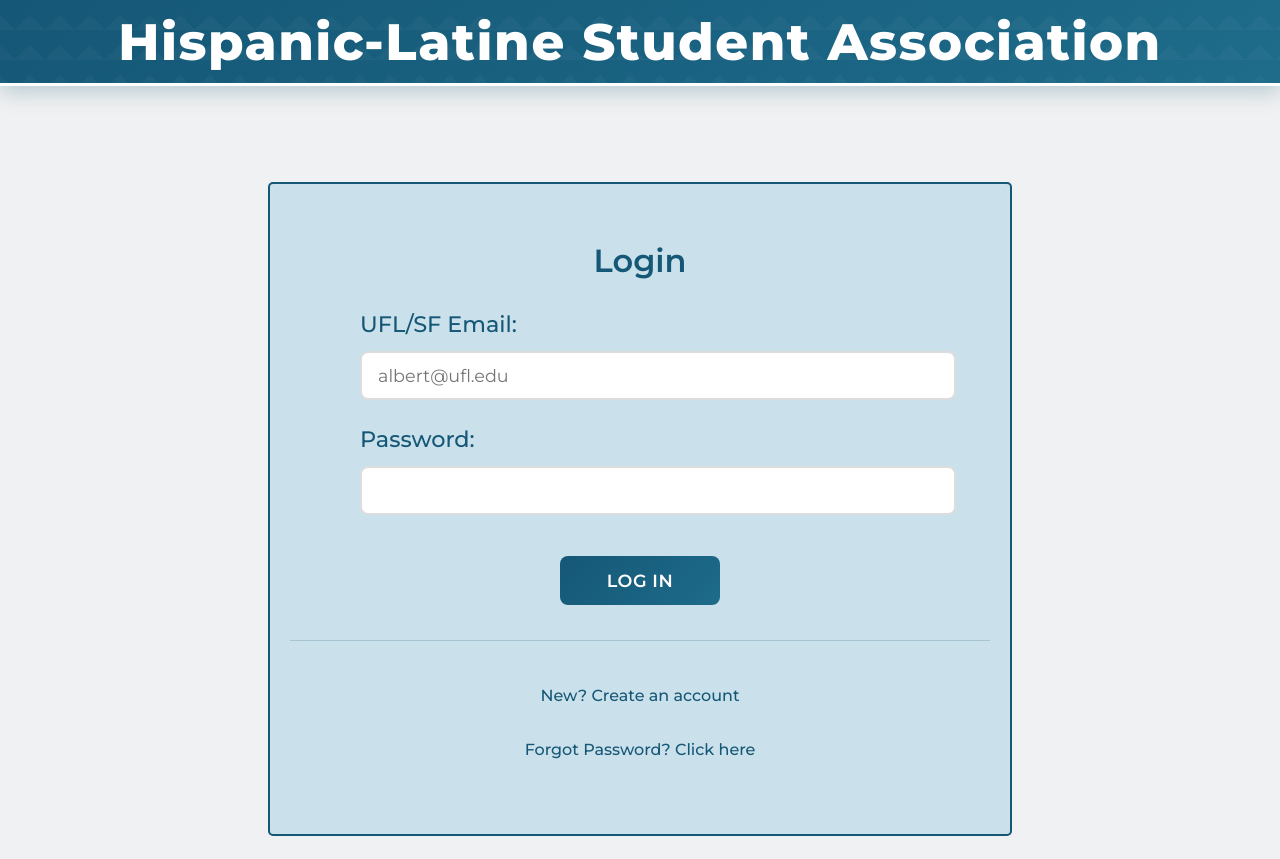
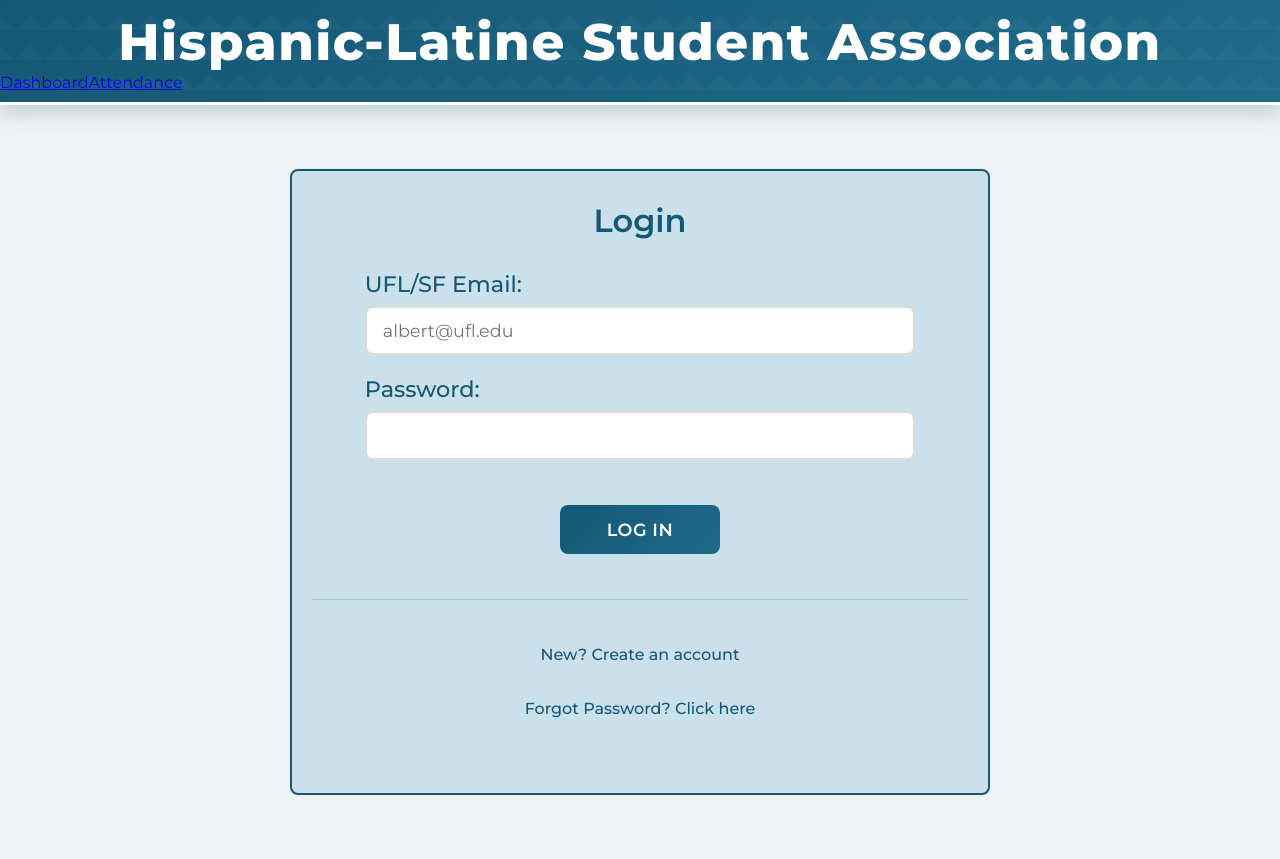
Before and after one commit to hsasecretary/hsapoints, a React (Create React App) app: page /login in a window 1280 px wide. Before the commit the page ends 836 px from the top, so only its background shows below. Built offline with nearby package versions, Linux system fonts and the light colour scheme; no server answers.

Commit message:
Fix: SignUp indentation and redirection to home page

```diff
--- a/src/App.js
+++ b/src/App.js
@@ -11,7 +11,7 @@
 
 import React, { useEffect, useState } from "react";
 import { onAuthStateChanged, signOut } from 'firebase/auth';
-import { auth, db} from './firebase';
+import { auth, db } from './firebase';
 import { doc, onSnapshot } from 'firebase/firestore';
 
 function App() {
@@ -22,11 +22,9 @@
     const [rolesLoaded, setRolesLoaded] = useState(false);
 
     useEffect(() => {
-		const listen = onAuthStateChanged(auth, (user) =>{
-			if(!user)
-			{
+        const listen = onAuthStateChanged(auth, (user) => {
+            if (!user) {
                 setUserEmail(null);
-				signOut(auth);
             } else {
                 setUserEmail(user.email);
             }
@@ -34,12 +32,9 @@
         });
         return () => {
             listen();
-        }
+        };
     }, []);
 
-    // Read the user's roles straight from their Firestore document.
-    // onSnapshot keeps this live, so flipping `eboard` in Firebase updates
-    // the site without the user having to sign out and back in.
     useEffect(() => {
         if (!userEmail) {
             setIsEboard(false);
@@ -69,29 +64,27 @@
         return () => unsubscribe();
     }, [userEmail]);
 
-    // Wait for the roles before rendering routes, otherwise <Eboard> would
-    // bounce an e-board member to /dashboard before their flag arrives.
-    if (loading || (userEmail && !rolesLoaded)) {
-        return <div>Loading...</div>;
-    }
-
     return (
+        <Router>
+            {loading || (userEmail && !rolesLoaded) ? (
+                <div>Loading...</div>
+            ) : (
                 <div>
-            <Router>
-                {userEmail && <Header/>}
-                {userEmail && <NavBar eboard = {isEboard} cabinet = {isCabinetMember}/>}
+                    {userEmail && <Header />}
+                    {userEmail && <NavBar eboard={isEboard} cabinet={isCabinetMember} />}
                     <Routes>
-                    <Route path="/" element={<Navigate to="/login"/>} />
-                    <Route path="/signup" element={<SignUp />} />
-                    <Route path="/login" element={userEmail ? <Navigate to="/dashboard"/> : <Login />} />
-                    <Route path="/dashboard" element={userEmail ? <Dashboard cabinet ={isCabinetMember} email ={userEmail}/> : <Navigate to="/login"/>}/>
-                    <Route path="/cabinet" element={userEmail ? <Cabinet cabinet={isCabinetMember}/> : <Navigate to="/login"/>}/>
-                    <Route path="/eboard" element={userEmail ? <Eboard eboard ={isEboard}/> : <Navigate to="/login"/>}/>
-                    <Route path="/forgotPassword" element={<ForgotPassword/>} />
+                        <Route path="/" element={<Navigate to="/login" />} />
+                        <Route path="/signup" element={userEmail ? <Navigate to="/dashboard" replace /> : <SignUp />} />
+                        <Route path="/login" element={userEmail ? <Navigate to="/dashboard" replace /> : <Login />} />
+                        <Route path="/dashboard" element={userEmail ? <Dashboard cabinet={isCabinetMember} email={userEmail} /> : <Navigate to="/login" />} />
+                        <Route path="/cabinet" element={userEmail ? <Cabinet cabinet={isCabinetMember} /> : <Navigate to="/login" />} />
+                        <Route path="/eboard" element={userEmail ? <Eboard eboard={isEboard} /> : <Navigate to="/login" />} />
+                        <Route path="/forgotPassword" element={<ForgotPassword />} />
                     </Routes>
+                </div>
+            )}
         </Router>
-        </div>
-    )
+    );
 }
 
 export default App;
--- a/src/Header.js
+++ b/src/Header.js
@@ -1,13 +1,16 @@
-import './Master.css'; //Imports the design
+import './Master.css';
+import { Link } from 'react-router-dom';
 
-function Header() { //IDK WHY FUNCTION
-
-	return (
-		<div className="header" >
-			<h1>Hispanic-Latine Student Association</h1>
-
-		</div>
-	);
+function Header() {
+    return (
+        <header className="header">
+            <h1>Hispanic-Latine Student Association</h1>
+            <nav className="nav-links">
+                <Link to="/dashboard">Dashboard</Link>
+                <Link to="/">Attendance</Link>
+            </nav>
+        </header>
+    );
 }
 
 export default Header;
--- a/src/Master.css
+++ b/src/Master.css
@@ -73,51 +73,98 @@
     background-color: #80beda58;
     width: 85%;
     margin: auto;
-	border-radius: 5px;
+    border-radius: 8px;
     border: 2px solid #155776;
-	margin-top: 7.5%;
+    margin-top: 5%;
+    margin-bottom: 5%;
     max-width: 700px;
+    padding: 30px 20px;
+    box-sizing: border-box;
 }
 
 h2 {
     text-align: center;
     font-size: 2rem;
+    color: #155776;
+    margin-top: 0;
+    margin-bottom: 20px;
 }
 
 form {
-	width: 80%;
+    width: 90%;
     margin: auto;
+    box-sizing: border-box;
 }
 
 form label {
-	font-size: 1em;
+    font-size: 1.05rem;
+    font-weight: 600;
+    color: #155776;
+    display: inline-block;
+    margin-top: 0.4em;
 }
 
-input, select {
+/* Standardized input & select styling: fixes alignment & indentation */
+.form input[type="text"],
+.form input[type="email"],
+.form input[type="password"],
+.form select {
     width: 100%;
-	font-size: 1.5rem;
-	border-radius: 5px;
-	border: 1px solid #155776;
-	margin: .3em 0 .3em 0;
+    font-size: 1.1rem;
+    padding: 10px 14px;
+    border-radius: 6px;
+    border: 1.5px solid #155776;
+    margin: 0.3em 0 0.8em 0;
+    box-sizing: border-box; /* Ensures padding & borders stay flush */
+    background-color: #ffffff;
+    display: block;
+    outline: none;
+    transition: border-color 0.2s ease, box-shadow 0.2s ease;
 }
 
-select {
-	width: 50%;
+.form input[type="text"]:focus,
+.form input[type="email"]:focus,
+.form input[type="password"]:focus,
+.form select:focus {
+    border-color: #1e6b8a;
+    box-shadow: 0 0 0 3px rgba(21, 87, 118, 0.15);
 }
 
-input[type="submit"] {
-	background-color: #f2f6f8;
-	width: 25%;
-	min-width: 140px;
+.form select {
+    width: 100%; /* Overrides the old 50% width rule */
+    cursor: pointer;
 }
 
-input[type="submit"]:hover {
-	background-color: #6db0cf;
-	border: 1px solid #bbc93A;
+/* Submit Button */
+.form input[type="submit"] {
+    background: linear-gradient(135deg, #155776 0%, #1e6b8a 100%);
+    color: #ffffff;
+    border: none;
+    padding: 12px 28px;
+    font-size: 1.1rem;
+    font-weight: 600;
+    border-radius: 6px;
+    cursor: pointer;
+    margin-top: 15px;
+    margin-bottom: 15px;
+    min-width: 160px;
+    transition: all 0.3s ease;
 }
 
-input[type="submit"]:active {
-	background-color: #4892b4;
+.form input[type="submit"]:hover {
+    background: linear-gradient(135deg, #1e6b8a 0%, #267ba3 100%);
+    transform: translateY(-2px);
+    box-shadow: 0 4px 12px rgba(21, 87, 118, 0.25);
+}
+
+.form input[type="submit"]:active {
+    transform: translateY(0);
+}
+
+.form input[type="submit"]:disabled {
+    opacity: 0.6;
+    cursor: not-allowed;
+    transform: none;
 }
 
 .center {
@@ -127,18 +174,15 @@
 
 .errorMsg {
     color: #e74c3c;
-	text-align: center;
-	margin-bottom: 20px;
-	padding: 10px;
-	border-radius: 6px;
-	background-color: rgba(231, 76, 60, 0.1);
-	border: 1px solid rgba(231, 76, 60, 0.2);
-	font-weight: 500;
-	display: none; /* Hide by default */
+    text-align: left;
+    margin: 4px 0 0 0;
+    font-size: 0.85rem;
+    font-weight: 600;
+    display: none;
 }
 
 .errorMsg:not(:empty) {
-	display: block; /* Only show when there's content */
+    display: block;
 }
 
 /* Login Form Specific Styles */
@@ -174,6 +218,7 @@
     border-radius: 8px !important;
     transition: border-color 0.3s ease, box-shadow 0.3s ease;
     width: 100% !important;
+    box-sizing: border-box !important;
 }
 
 .input-group input:focus {
@@ -243,7 +288,6 @@
     color: #1e6b8a;
 }
 
-/* Responsive improvements for login form */
 @media (max-width: 768px) {
     .login-form {
         padding: 20px 15px;
```
Also changed, not shown: src/SignUp.js (+30 -30 lines). Lines whose indentation alone changed are shown as unchanged.
